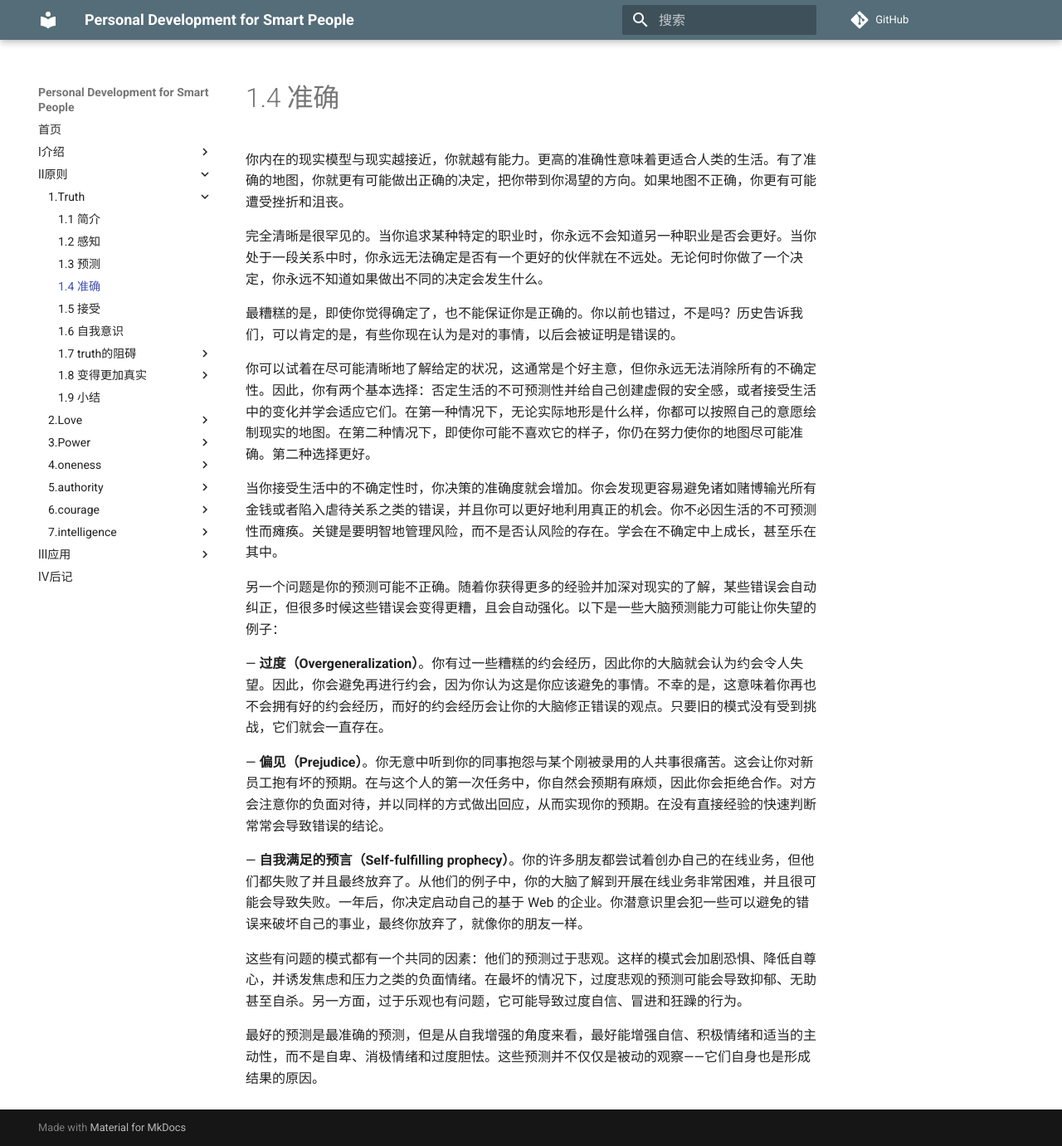
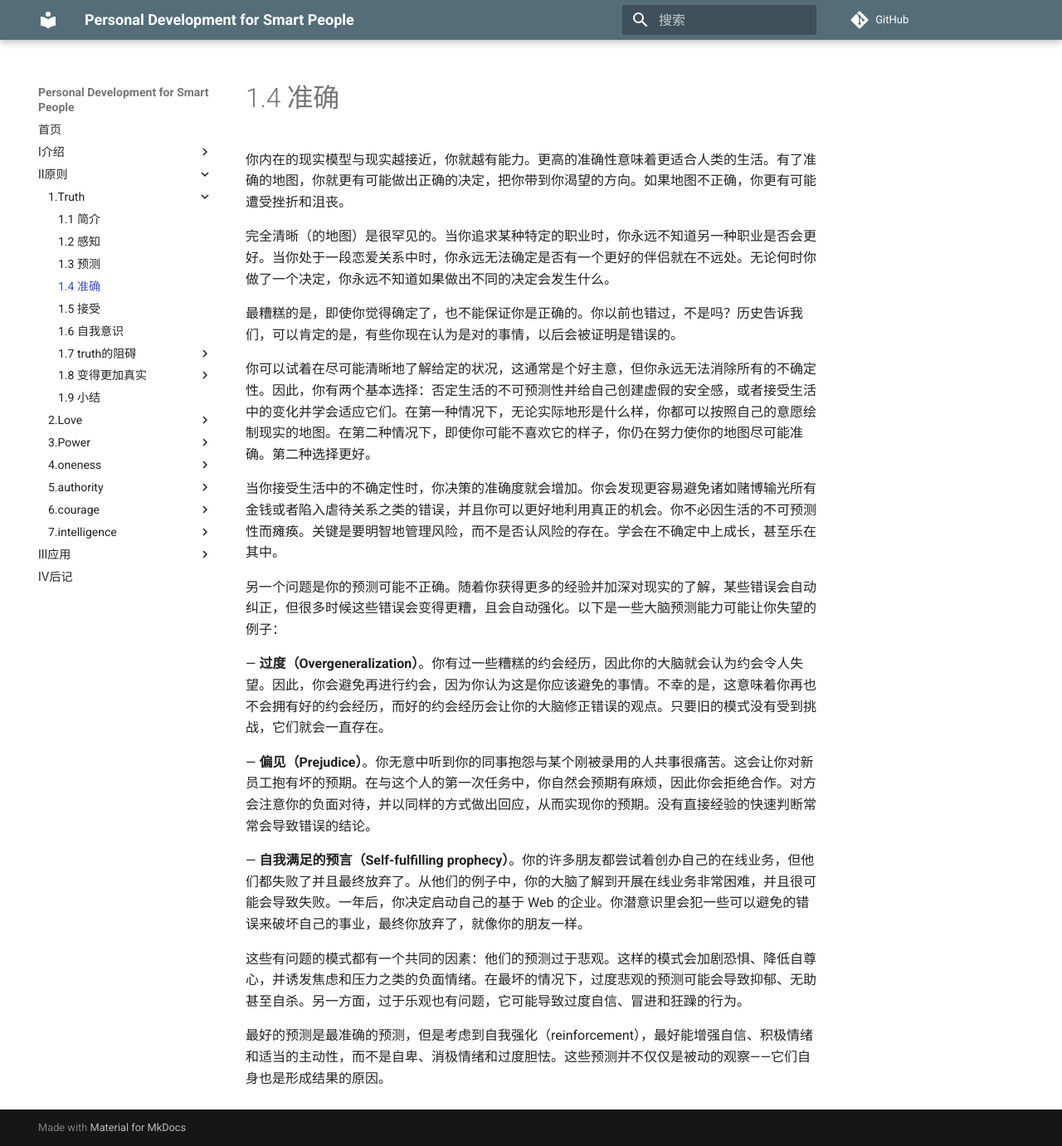
Before and after one commit to wtsnwei/pdsp, an MkDocs documentation site: the page built from docs/2.Principles/01.truth/03.accuracy.md, in a window 1280 px wide and 1381 px high. Shown: the whole window at 83% size. Built offline with MkDocs 1.6.1 and Material for MkDocs 9.7.7, drawn with Linux system fonts in a browser that asks for light colours; comment, search, counter and statistics services are not loaded.

Commit message:
'修正语句'

```diff
--- a/docs/2.Principles/01.truth/03.accuracy.md
+++ b/docs/2.Principles/01.truth/03.accuracy.md
@@ -5,7 +5,7 @@ date:     2021-03-04
 
 你内在的现实模型与现实越接近，你就越有能力。更高的准确性意味着更适合人类的生活。有了准确的地图，你就更有可能做出正确的决定，把你带到你渴望的方向。如果地图不正确，你更有可能遭受挫折和沮丧。
 
-完全清晰是很罕见的。当你追求某种特定的职业时，你永远不会知道另一种职业是否会更好。当你处于一段关系中时，你永远无法确定是否有一个更好的伙伴就在不远处。无论何时你做了一个决定，你永远不知道如果做出不同的决定会发生什么。
+完全清晰（的地图）是很罕见的。当你追求某种特定的职业时，你永远不知道另一种职业是否会更好。当你处于一段恋爱关系中时，你永远无法确定是否有一个更好的伴侣就在不远处。无论何时你做了一个决定，你永远不知道如果做出不同的决定会发生什么。
 
 最糟糕的是，即使你觉得确定了，也不能保证你是正确的。你以前也错过，不是吗？历史告诉我们，可以肯定的是，有些你现在认为是对的事情，以后会被证明是错误的。
 
@@ -17,7 +17,7 @@ date:     2021-03-04
 
 — **过度（Overgeneralization）**。你有过一些糟糕的约会经历，因此你的大脑就会认为约会令人失望。因此，你会避免再进行约会，因为你认为这是你应该避免的事情。不幸的是，这意味着你再也不会拥有好的约会经历，而好的约会经历会让你的大脑修正错误的观点。只要旧的模式没有受到挑战，它们就会一直存在。
 
-— **偏见（Prejudice）**。你无意中听到你的同事抱怨与某个刚被录用的人共事很痛苦。这会让你对新员工抱有坏的预期。在与这个人的第一次任务中，你自然会预期有麻烦，因此你会拒绝合作。对方会注意你的负面对待，并以同样的方式做出回应，从而实现你的预期。在没有直接经验的快速判断常常会导致错误的结论。
+— **偏见（Prejudice）**。你无意中听到你的同事抱怨与某个刚被录用的人共事很痛苦。这会让你对新员工抱有坏的预期。在与这个人的第一次任务中，你自然会预期有麻烦，因此你会拒绝合作。对方会注意你的负面对待，并以同样的方式做出回应，从而实现你的预期。没有直接经验的快速判断常常会导致错误的结论。
 
 — **自我满足的预言（Self-fulfilling prophecy）**。你的许多朋友都尝试着创办自己的在线业务，但他们都失败了并且最终放弃了。从他们的例子中，你的大脑了解到开展在线业务非常困难，并且很可能会导致失败。一年后，你决定启动自己的基于 Web 的企业。你潜意识里会犯一些可以避免的错误来破坏自己的事业，最终你放弃了，就像你的朋友一样。
 
@@ -25,4 +25,4 @@ date:     2021-03-04
 
 这些有问题的模式都有一个共同的因素：他们的预测过于悲观。这样的模式会加剧恐惧、降低自尊心，并诱发焦虑和压力之类的负面情绪。在最坏的情况下，过度悲观的预测可能会导致抑郁、无助甚至自杀。另一方面，过于乐观也有问题，它可能导致过度自信、冒进和狂躁的行为。
 
-最好的预测是最准确的预测，但是从自我增强的角度来看，最好能增强自信、积极情绪和适当的主动性，而不是自卑、消极情绪和过度胆怯。这些预测并不仅仅是被动的观察——它们自身也是形成结果的原因。
+最好的预测是最准确的预测，但是考虑到自我强化（reinforcement），最好能增强自信、积极情绪和适当的主动性，而不是自卑、消极情绪和过度胆怯。这些预测并不仅仅是被动的观察——它们自身也是形成结果的原因。
```
